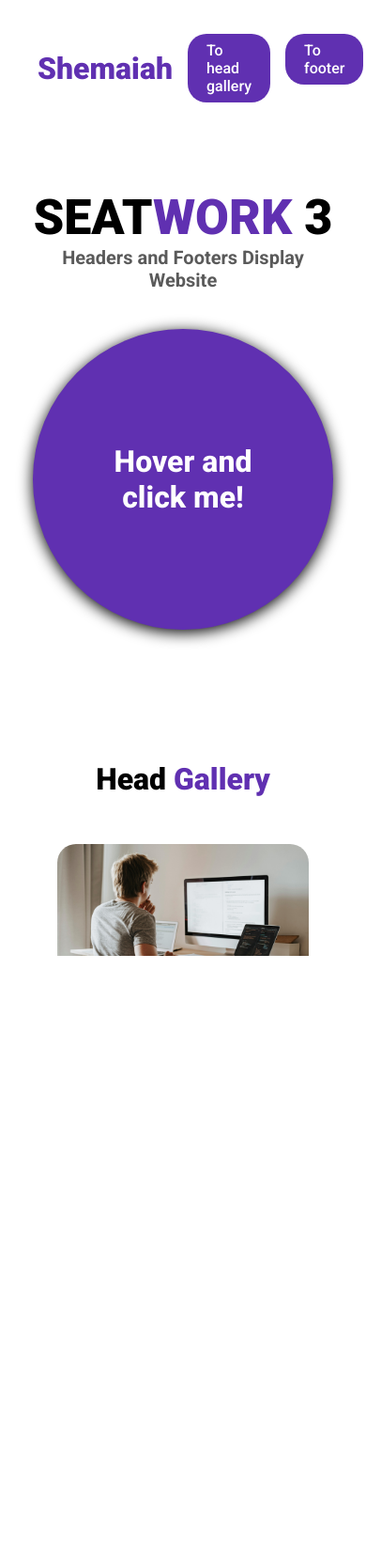
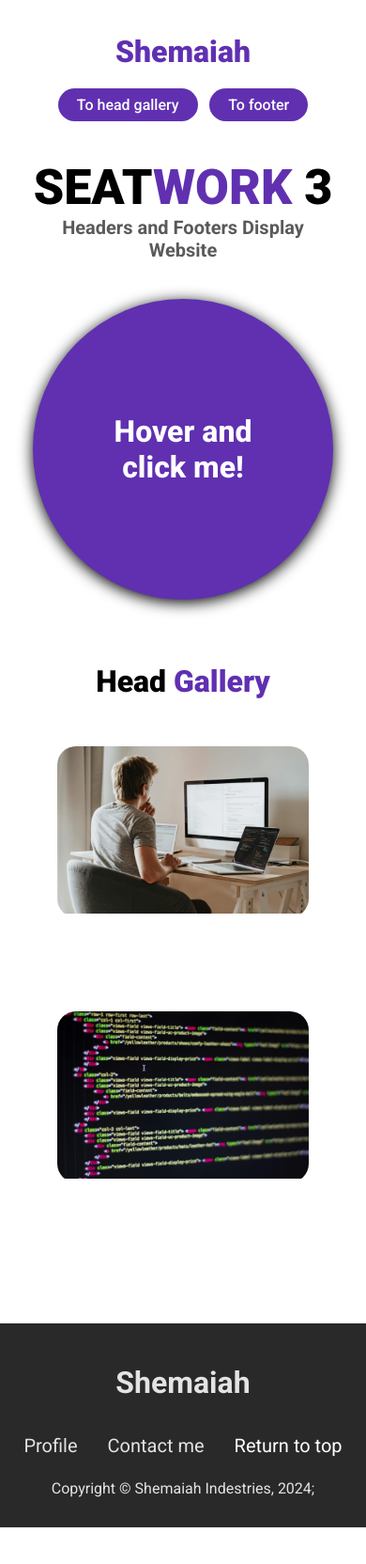
Before and after one commit to TimSalacup/booger-aids, a plain HTML site: page index.html in a window 390 px wide. Shown: the whole page at 94% size. After the commit the page ends 1625 px from the top, so only its background shows below. Drawn offline with Linux system fonts and the light colour scheme.

Commit message:
css clean-ups, fixes in media queries.

```diff
--- a/styles.css
+++ b/styles.css
@@ -369,3 +369,38 @@ li a:active {
     display: none;
   }
 }
+
+@media (max-width: 520px) {
+  nav .row .container{
+    flex-direction: column;
+  }
+
+  .nav__logo {
+    margin-bottom: 20px;
+  }
+
+  .nav__list {
+    width: 90%;
+    justify-content: space-around;
+  }
+
+  .nav__btn {
+    margin: 0;
+  }
+
+  .header__row {
+    margin-top: 28px;
+  }
+
+  main {
+    margin-top: 28px;
+  }
+
+  .main__text--title {
+    font-size: 36px;
+  }
+
+  .footer__logo {
+    margin: 12px 0;
+  }
+}
```
